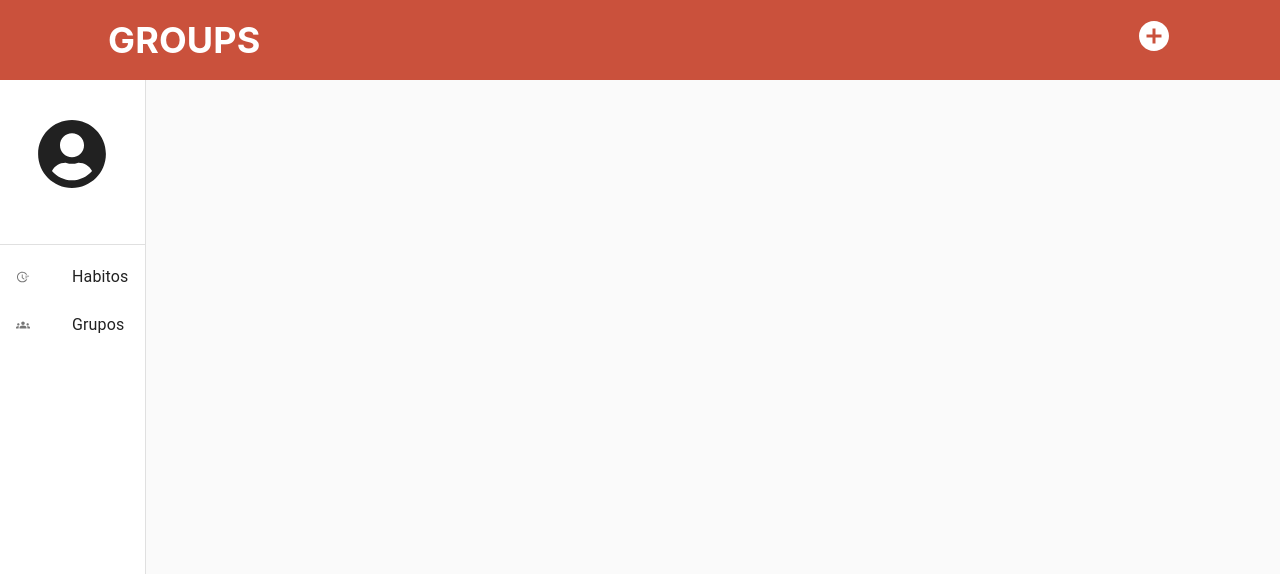
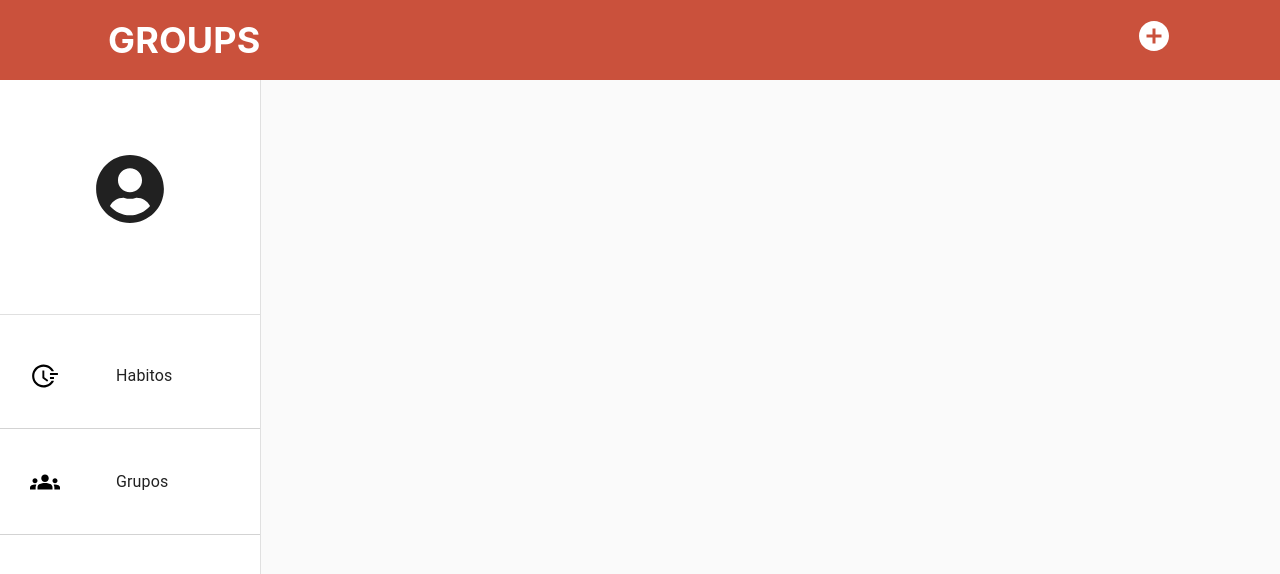
Before and after one commit to andersonklaiton/habitude, a React (Create React App) app: page / in a window 1280 px wide. Shown: the top 574 px of the page. Built offline with nearby package versions, Linux system fonts and the light colour scheme.

Commit message:
style: permanent sidebar styled fix: remove Sidebar component

```diff
--- a/src/components/PermanentSidebar/index.jsx
+++ b/src/components/PermanentSidebar/index.jsx
@@ -1,28 +1,27 @@
-import {
-	Box,
-	CssBaseline,
-	Divider,
-	List,
-	ListItem,
-	ListItemIcon,
-	ListItemText,
-	Toolbar,
-} from '@material-ui/core';
+import { Box, CssBaseline, Divider, List, Toolbar } from '@material-ui/core';
 import { AiOutlineFieldTime } from 'react-icons/ai';
 import { FaUserCircle } from 'react-icons/fa';
 import { MdGroups } from 'react-icons/md';
-import { Container, Sidebar, UserField, Username } from './styles';
+import {
+	Container,
+	Icon,
+	RouteBlock,
+	RouteItem,
+	Sidebar,
+	SidebarItems,
+	UserField,
+	Username,
+} from './styles';
 
 const drawerWidth = 260;
 
 const PermanentSidebar = ({ name }, { children }) => {
 	return (
-		<Container sx={{ display: 'flex' }}>
+		<Container>
 			<CssBaseline />
 			<Sidebar
 				variant="permanent"
 				sx={{
-					flexShrink: 0,
 					[`& .MuiDrawer-paper`]: {
 						width: drawerWidth + 'px',
 						boxSizing: 'border-box',
@@ -30,7 +29,7 @@ const PermanentSidebar = ({ name }, { children }) => {
 				}}
 			>
 				<Toolbar />
-				<Box sx={{ overflow: 'auto' }}>
+				<SidebarItems>
 					<UserField>
 						<FaUserCircle />
 						<Username>{name}</Username>
@@ -38,19 +37,19 @@ const PermanentSidebar = ({ name }, { children }) => {
 					<Divider />
 					<List>
 						{['Habitos', 'Grupos'].map((text, index) => (
-							<ListItem button key={text}>
-								<ListItemIcon>
+							<RouteBlock button key={text}>
+								<Icon>
 									{index % 2 === 0 ? (
 										<AiOutlineFieldTime />
 									) : (
 										<MdGroups />
 									)}
-								</ListItemIcon>
-								<ListItemText primary={text} />
-							</ListItem>
+								</Icon>
+								<RouteItem primary={text} />
+							</RouteBlock>
 						))}
 					</List>
-				</Box>
+				</SidebarItems>
 			</Sidebar>
 			<Box component="main" sx={{ flexGrow: 1, p: 3 }}>
 				{children}
--- a/src/components/PermanentSidebar/styles.js
+++ b/src/components/PermanentSidebar/styles.js
@@ -1,18 +1,31 @@
 import styled from 'styled-components';
-import { Box, Drawer } from '@material-ui/core';
+import {
+	Box,
+	Drawer,
+	ListItem,
+	ListItemIcon,
+	ListItemText,
+} from '@material-ui/core';
 
 export const Container = styled(Box)`
-	width: 260px !important;
+	display: flex;
 `;
 
 export const Sidebar = styled(Drawer)`
+	flex-shrink: 0;
+
 	@media (max-width: 1024px) {
 		display: none;
 	}
 `;
 
+export const SidebarItems = styled(Box)`
+	overflow: auto;
+	width: 260px;
+`;
+
 export const UserField = styled.div`
-	height: 180px;
+	height: 250px;
 	display: flex;
 	justify-content: center;
 	align-items: center;
@@ -24,4 +37,31 @@ export const UserField = styled.div`
 	}
 `;
 
+export const RouteBlock = styled(ListItem)`
+	display: flex;
+	justify-content: flex-start;
+	align-items: center;
+
+	width: 341px;
+	height: 106px;
+
+	padding: 0 !important;
+
+	border-bottom: 1px solid lightgray !important;
+`;
+
+export const Icon = styled(ListItemIcon)`
+	font-size: 30px;
+	margin: 0 1em;
+
+	svg,
+	svg path {
+		color: var(--black);
+	}
+`;
+
+export const RouteItem = styled(ListItemText)`
+	font-size: 14px;
+`;
+
 export const Username = styled.h4``;
```
Also changed, not shown: src/components/Sidebar/index.jsx (deleted, +0 -82 lines), src/components/Sidebar/styles.js (deleted, +0 -14 lines).
